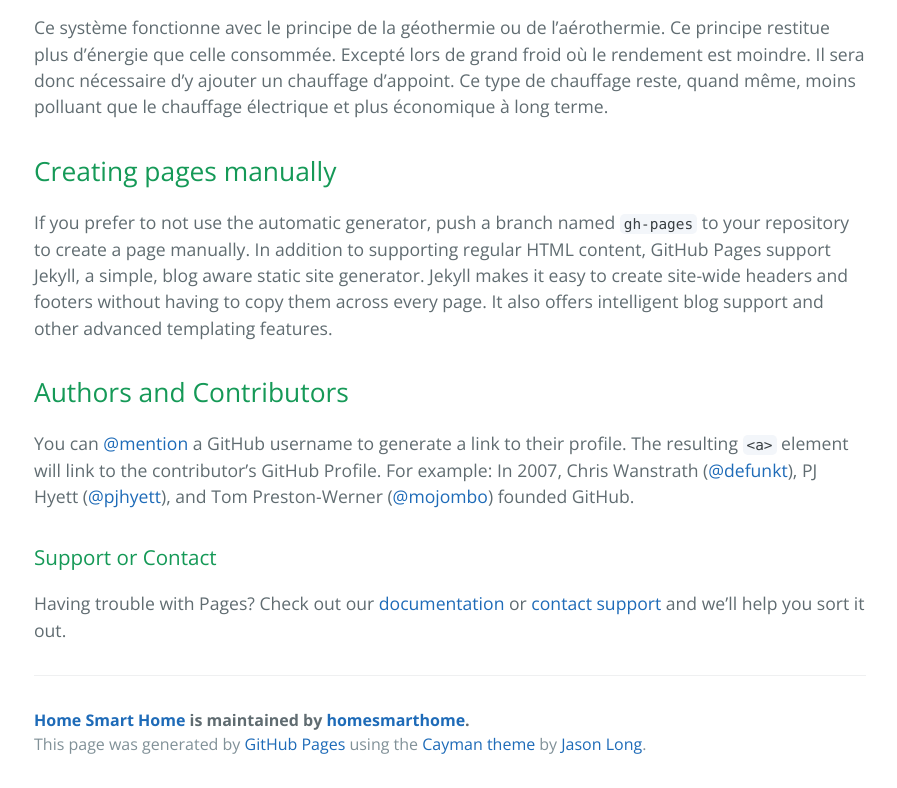
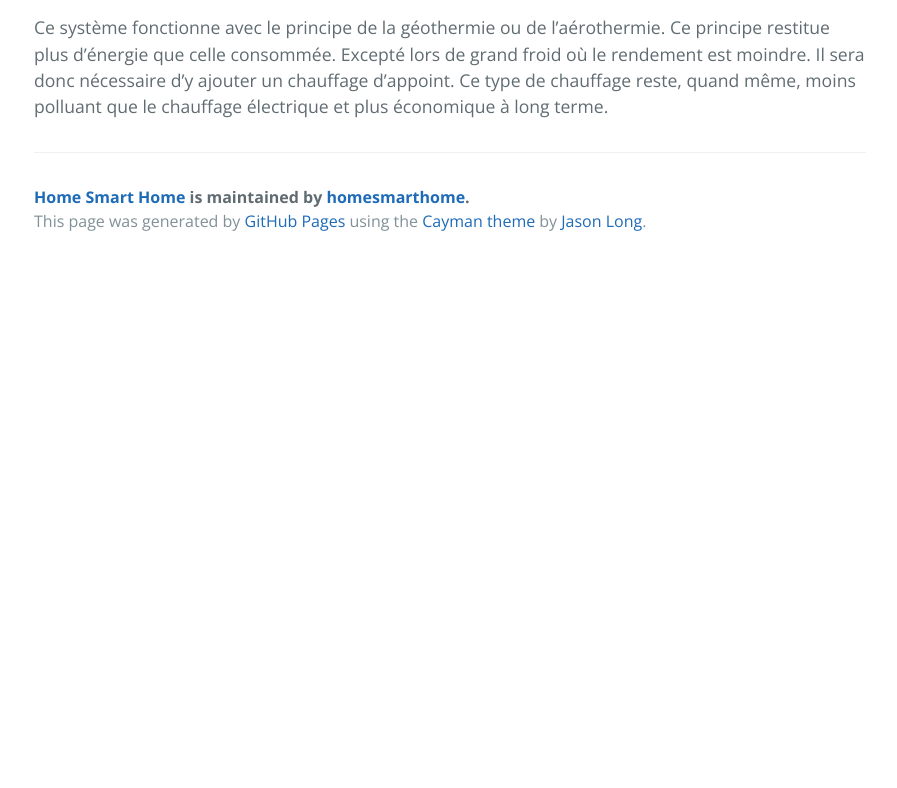
Before and after one commit to homesmarthome/homesmarthome, a plain HTML site: page index.html in a window 1280 px wide. Shown: the part 1685-2473 px from the top of the page, without its empty margins (190-1087 px from the left). After the commit the page ends 1950 px from the top, so only its background shows below. Drawn offline with nearby package versions, Linux system fonts and the light colour scheme.

Commit message:
Useless paragraphs deleted

```diff
--- a/index.html
+++ b/index.html
@@ -59,23 +59,6 @@ Seulement, le prix du fioul augmente de jour en jour, l’installation est coût
 <p>Ce système fonctionne avec le principe de la géothermie ou de l’aérothermie. Ce principe restitue plus d’énergie que celle consommée. Excepté lors de grand froid où le rendement est moindre. Il sera donc nécessaire d’y ajouter un chauffage d’appoint. Ce type de chauffage reste, quand même, moins polluant que le chauffage électrique et plus économique à long terme.</p>
 
 
-
-
-<h2>
-<a id="creating-pages-manually" class="anchor" href="#creating-pages-manually" aria-hidden="true"><span class="octicon octicon-link"></span></a>Creating pages manually</h2>
-
-<p>If you prefer to not use the automatic generator, push a branch named <code>gh-pages</code> to your repository to create a page manually. In addition to supporting regular HTML content, GitHub Pages support Jekyll, a simple, blog aware static site generator. Jekyll makes it easy to create site-wide headers and footers without having to copy them across every page. It also offers intelligent blog support and other advanced templating features.</p>
-
-<h2>
-<a id="authors-and-contributors" class="anchor" href="#authors-and-contributors" aria-hidden="true"><span class="octicon octicon-link"></span></a>Authors and Contributors</h2>
-
-<p>You can <a href="https://github.com/blog/821" class="user-mention">@mention</a> a GitHub username to generate a link to their profile. The resulting <code>&lt;a&gt;</code> element will link to the contributor’s GitHub Profile. For example: In 2007, Chris Wanstrath (<a href="https://github.com/defunkt" class="user-mention">@defunkt</a>), PJ Hyett (<a href="https://github.com/pjhyett" class="user-mention">@pjhyett</a>), and Tom Preston-Werner (<a href="https://github.com/mojombo" class="user-mention">@mojombo</a>) founded GitHub.</p>
-
-<h3>
-<a id="support-or-contact" class="anchor" href="#support-or-contact" aria-hidden="true"><span class="octicon octicon-link"></span></a>Support or Contact</h3>
-
-<p>Having trouble with Pages? Check out our <a href="https://help.github.com/pages">documentation</a> or <a href="https://github.com/contact">contact support</a> and we’ll help you sort it out.</p>
-
       <footer class="site-footer">
         <span class="site-footer-owner"><a href="https://github.com/homesmarthome/homesmarthome">Home Smart Home</a> is maintained by <a href="https://github.com/homesmarthome">homesmarthome</a>.</span>
 
```
